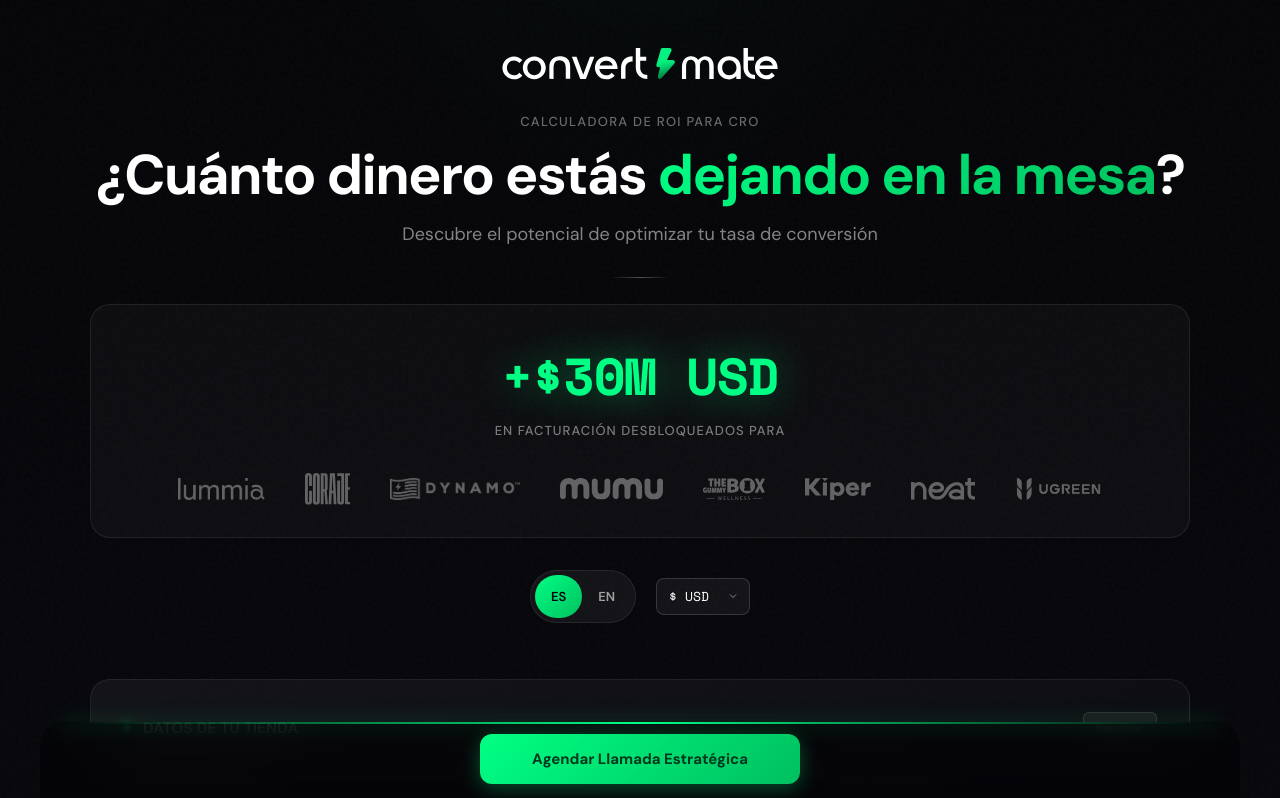
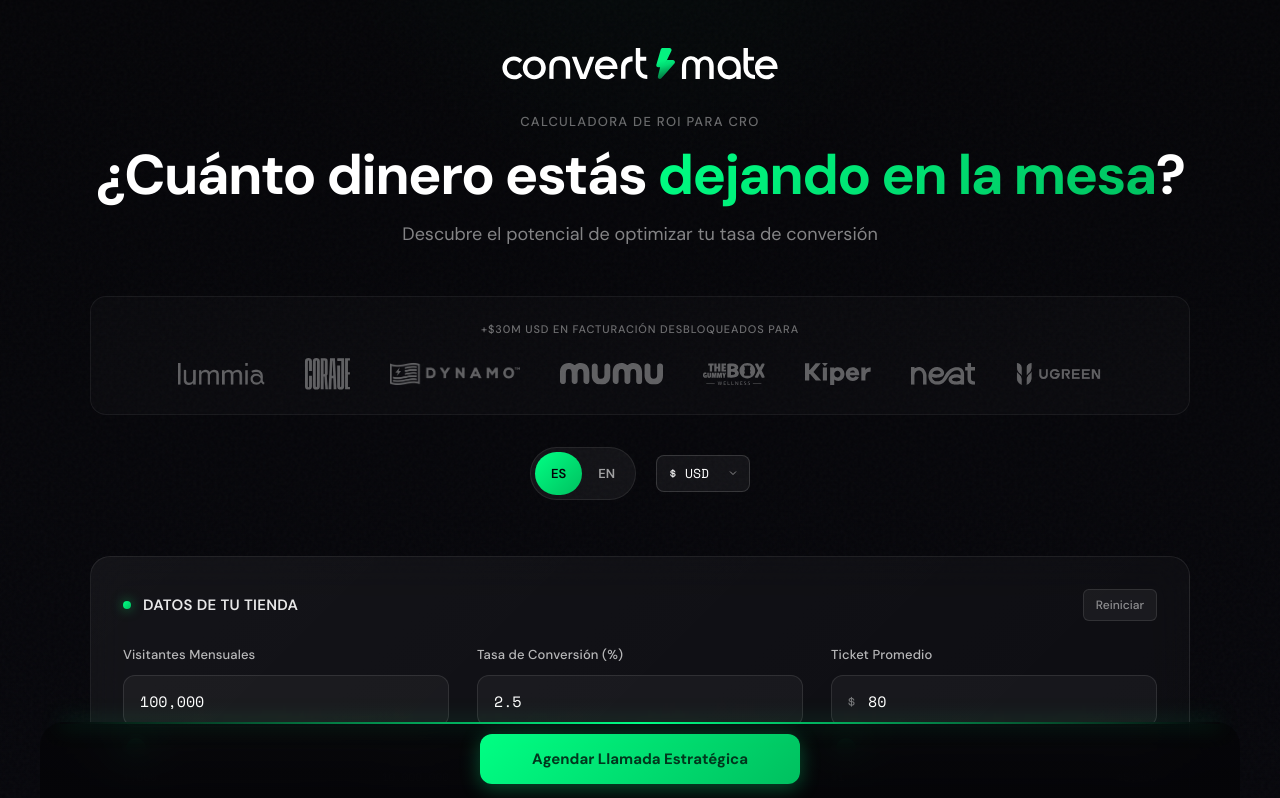
Before and after one commit to mateocostab/roi-calculator, a Next.js app: page / in a window 1280 px wide. Shown: the top 798 px of the page. Built offline with nearby package versions, Linux system fonts and the light colour scheme.

Commit message:
Simplify social proof - subtle container, single line text

```diff
--- a/src/components/calculator/Calculator.tsx
+++ b/src/components/calculator/Calculator.tsx
@@ -309,44 +309,23 @@
 
           {/* ═══════════════ SOCIAL PROOF ═══════════════ */}
           <div style={{
-            marginTop: 56,
+            marginTop: 48,
             marginBottom: 32,
-            padding: '32px 40px',
-            background: 'rgba(255, 255, 255, 0.03)',
-            border: '1px solid rgba(255, 255, 255, 0.08)',
-            borderRadius: 20,
+            padding: '24px 32px',
+            background: 'rgba(255, 255, 255, 0.02)',
+            border: '1px solid rgba(255, 255, 255, 0.06)',
+            borderRadius: 16,
             textAlign: 'center',
-            position: 'relative',
           }}>
-            {/* Separator line */}
-            <div style={{
-              position: 'absolute',
-              top: -28,
-              left: '50%',
-              transform: 'translateX(-50%)',
-              width: 60,
-              height: 1,
-              background: 'linear-gradient(90deg, transparent, rgba(255, 255, 255, 0.3), transparent)',
-            }} />
-
-            {/* Hero number */}
+            {/* Single line text */}
             <p style={{
-              fontFamily: "'Space Mono', monospace",
-              fontSize: 'clamp(36px, 6vw, 52px)',
-              fontWeight: 700,
-              color: '#00ff84',
-              margin: '0 0 6px 0',
-              letterSpacing: '-0.02em',
-              textShadow: '0 0 40px rgba(0, 255, 132, 0.4)',
-            }}>+$30M USD</p>
-            <p style={{
-              fontSize: 13,
-              color: 'rgba(255, 255, 255, 0.45)',
-              margin: '0 0 32px 0',
+              fontSize: 11,
+              color: 'rgba(255, 255, 255, 0.4)',
+              margin: '0 0 20px 0',
               textTransform: 'uppercase',
               letterSpacing: '0.08em',
               fontWeight: 500,
-            }}>{language === 'es' ? 'en facturación desbloqueados para' : 'in revenue unlocked for'}</p>
+            }}>{t('socialProof.trusted')}</p>
 
             {/* Logo strip */}
             <div className="logo-strip" role="list" aria-label="Client logos">
```
